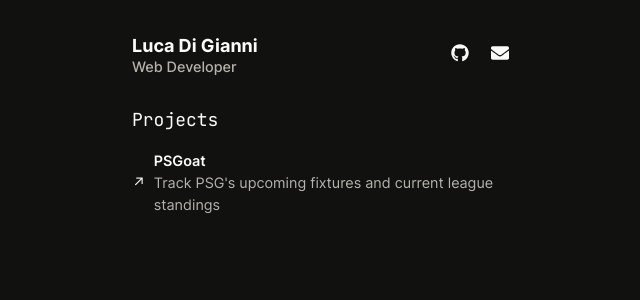
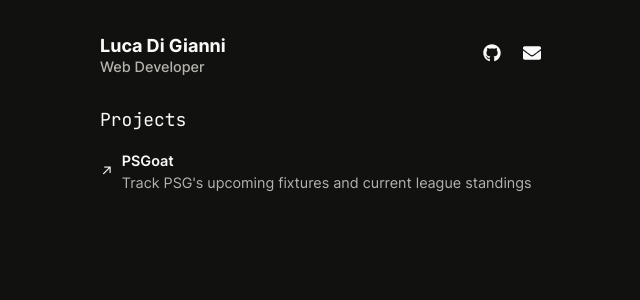
Before and after one commit to ldgni/ldgni.io, a React (Vite) app: page / in a window 1280 px wide. Shown: the top 300 px of the page, without its empty margins (316-956 px from the left). Built offline with nearby package versions, Linux system fonts and the light colour scheme.

Commit message:
style: extend container size

```diff
--- a/src/App.tsx
+++ b/src/App.tsx
@@ -11,7 +11,7 @@ export default function App() {
   };
 
   return (
-    <div className="container max-w-md p-8">
+    <div className="container max-w-lg p-8">
       <motion.header
         className="mb-8 flex items-center justify-between"
         initial="hidden"
```
